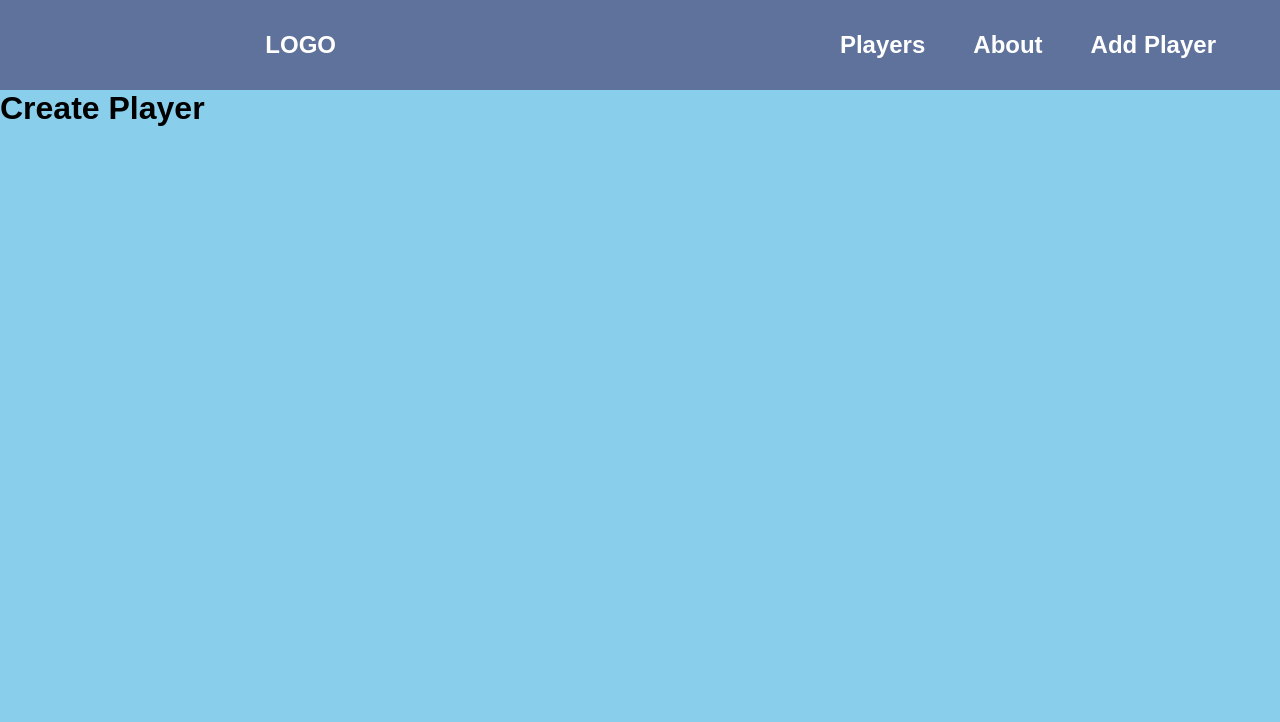
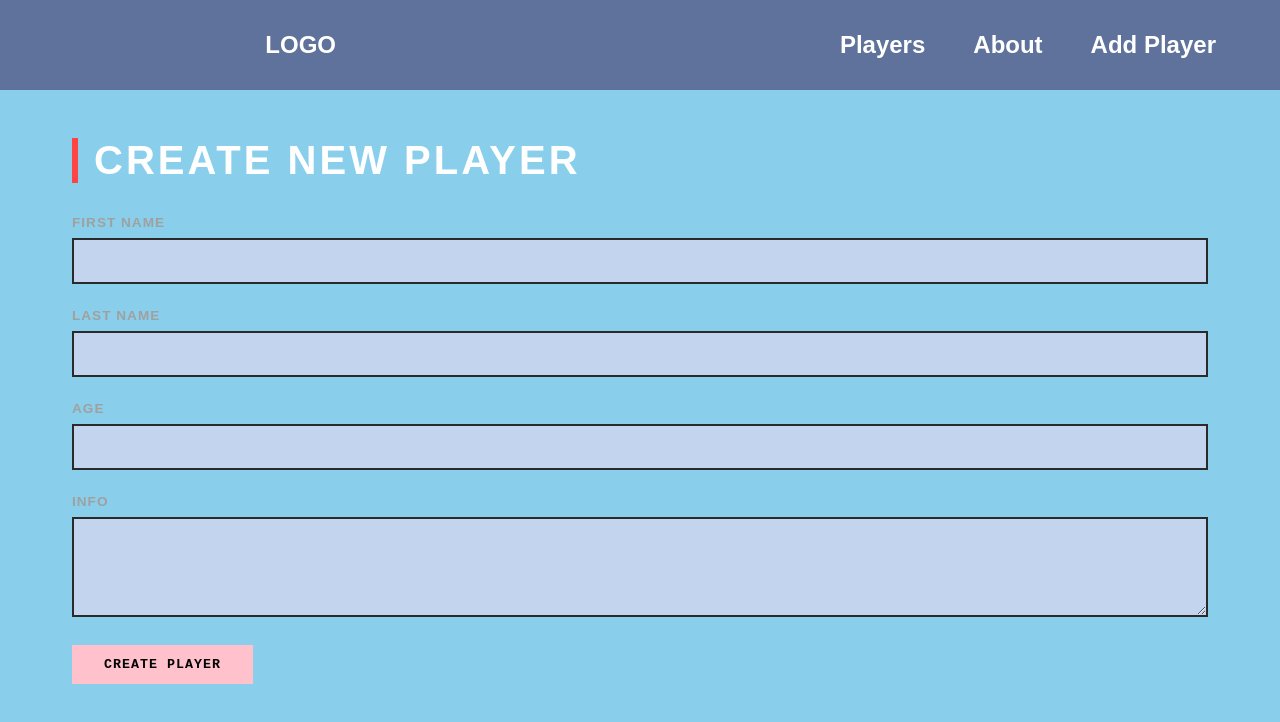
Before and after one commit to craigdev937/type1play, a React app in the folder front/: page /create in a window 1280 px wide. Shown: the top 722 px of the page. Built offline with nearby package versions, Linux system fonts and the light colour scheme; the HTML template or start-up script is replaced by a standard one.

Commit message:
Updated the Schema and Created the Form.

```diff
--- a/front/src/app/App.css
+++ b/front/src/app/App.css
@@ -26,3 +26,19 @@ body {
     background-color: var(--sky);
     font-family: sans-serif;
 }
+
+.btn {
+    padding: 0.75rem 2rem;
+    background: var(--pink);
+    color: var(--black);
+    border: none;
+    font-family: monospace;
+    font-weight: 700;
+    font-smooth: 0.9rem;
+    text-transform: uppercase;
+    letter-spacing: 1px;
+    cursor: pointer;
+    transition: all 0.2s ease;
+    position: relative;
+    overflow: hidden;
+}
--- a/front/src/containers/form/Form.css
+++ b/front/src/containers/form/Form.css
@@ -0,0 +1,65 @@
+.form-container {
+    background: var(--hover);
+    border: 3px solid var(--border);
+    padding: 2rem;
+    margin-bottom: 2rem;
+    position: relative;
+    animation: scaleIn 0.4s ease;
+}
+
+@keyframes scaleIn {
+    from {
+        transform: scale(0.95);
+        opacity: 0;
+    }
+    to {
+        transform: scale(1);
+        opacity: 1;
+    }
+}
+
+.form__group {
+    margin-bottom: 1.5rem;
+}
+
+.form__group label {
+    display: block;
+    font-weight: 700;
+    text-transform: uppercase;
+    font-size: 0.85rem;
+    letter-spacing: 1px;
+    margin-bottom: 0.5rem;
+    color: var(--text-secondary);
+}
+
+.form__group input,
+textarea {
+    width: 100%;
+    padding: 0.75rem;
+    background: var(--grey);
+    border: 2px solid var(--border);
+    color: var(--black);
+    font-family: monospace;
+    font-size: 0.95rem;
+    transition: all 0.2s ease;
+}
+
+.form__group input:focus,
+textarea:focus {
+    outline: none;
+    border-color: var(--accent);
+    box-shadow: 0 0 0 3px rgba(255, 68, 68, 0.1);
+}
+
+.form__group textarea {
+    min-height: 100px;
+    resize: vertical;
+}
+
+.error {
+    color: var(--accent);
+    font-size: 0.8rem;
+    margin-top: 0.25rem;
+    display: block;
+    font-weight: 700;
+}
--- a/front/src/containers/form/Form.tsx
+++ b/front/src/containers/form/Form.tsx
@@ -1,3 +1,74 @@
-import React from "react";
 import "./Form.css";
-import {  } from ""
+import { useForm } from "react-hook-form";
+import { zodResolver } from "@hookform/resolvers/zod";
+import { PlayerSchema, PSType } from "../../validation/Schema";
+import { IPlay } from "../../models/Interfaces";
+
+type Props = {
+    initialData?: IPlay,
+    onSubmit: (data: IPlay) => void,
+    submitLabel?: string
+};
+
+export const Form =
+({ initialData, onSubmit, submitLabel = "Create Player" }: Props) => {
+    const { register, handleSubmit,
+        formState: { errors } } = useForm<PSType>({
+        resolver: zodResolver(PlayerSchema),
+        defaultValues: initialData
+    });
+
+    return (
+        <form
+            className="form__container"
+            onSubmit={handleSubmit(onSubmit)}
+        >
+            <aside className="form__group">
+                <label htmlFor="first">First Name</label>
+                <input id="first" {...register("first")} />
+                {errors.first &&
+                    <span className="error"
+                    >{errors.first.message}
+                </span>}
+            </aside>
+
+            <aside className="form__group">
+                <label htmlFor="last">Last Name</label>
+                <input id="last" {...register("last")} />
+                {errors.last &&
+                    <span className="error"
+                    >{errors.last.message}
+                </span>}
+            </aside>
+
+            <aside className="form__group">
+                <label htmlFor="age">Age</label>
+                <input
+                    id="age"
+                    type="number"
+                    {...register("age", {
+                        valueAsNumber: true
+                    })}
+                />
+                {errors.age &&
+                    <span className="error"
+                    >{errors.age.message}
+                </span>}
+            </aside>
+
+            <aside className="form__group">
+                <label htmlFor="info">Info</label>
+                <textarea id="info" {...register("info")} />
+                {errors.info &&
+                    <span className="error"
+                    >{errors.info.message}
+                </span>}
+            </aside>
+            <button
+                type="submit"
+                className="btn"
+                >{submitLabel}
+            </button>
+        </form>
+    );
+};
--- a/front/src/pages/create/Create.css
+++ b/front/src/pages/create/Create.css
@@ -0,0 +1,40 @@
+.create__title {
+    font-size: 2.5rem;
+    font-weight: 700;
+    text-transform: uppercase;
+    letter-spacing: 3px;
+    margin-bottom: 2rem;
+    color: var(--text-primary);
+    border-left: 6px solid var(--accent);
+    padding-left: 1rem;
+    animation: slideInLeft 0.5s ease;
+}
+
+@keyframes slideInLeft {
+    from {
+        transform: translateX(-50px);
+        opacity: 0;
+    }
+    to {
+        transform: translateX(0);
+        opacity: 1;
+    }
+}
+
+.create__container {
+    max-width: 1200px;
+    margin: 0 auto;
+    padding: 3rem 2rem;
+    animation: fadeIn 0.6s ease;
+}
+
+@keyframes fadeIn {
+    from {
+        opacity: 0;
+        transform: translateY(20px);
+    }
+    to {
+        opacity: 1;
+        transform: translateY(0);
+    }
+}
--- a/front/src/pages/create/Create.tsx
+++ b/front/src/pages/create/Create.tsx
@@ -1,10 +1,25 @@
-import React from "react";
 import "./Create.css";
+import { useNavigate } from "react-router";
+import { Form } from "../../containers/form/Form";
+import { PlayAPI } from "../../global/PlayAPI";
+import { IPlay } from "../../models/Interfaces";
 
 export const Create = () => {
+    const navigate = useNavigate();
+    const [addPlayer] = PlayAPI.useAddMutation();
+
+    const handleAdd = async (data: IPlay) => {
+        await addPlayer(data);
+        navigate("/");
+    }
+
     return (
-        <React.Fragment>
-            <h1>Create Player</h1>
-        </React.Fragment>
+        <main className="create__container">
+            <h2 className="create__title">Create New Player</h2>
+            <Form
+                submitLabel="Create Player"
+                onSubmit={handleAdd}
+            />
+        </main>
     );
 };
--- a/front/src/validation/Schema.tsx
+++ b/front/src/validation/Schema.tsx
@@ -1,16 +1,20 @@
 import { z } from "zod";
 
 export const PlayerSchema = z.object({
-    first: z.string().min(1, "First name is required!")
+    first: z.string()
+        .min(1, "First name is required!")
         .max(50, "First name is too long!"),
-    last: z.string().min(1, "Last name is required!")
+    last: z.string()
+        .min(1, "Last name is required!")
         .max(50, "Last name is too long!"),
-    age: z.string().refine((vol) => {
-        const num = parseInt(vol);
-        return !isNaN(num) && num >= 0 && num <= 150;
+    age: z.number()
+        .refine((vol) => {
+            const num = (vol);
+            return !isNaN(num) && num >= 0 && num <= 150;
     }, "Age must be between 0 and 150"),
-    info: z.string().min(1, "Info is required")
+    info: z.string()
+        .min(1, "Info is required")
         .max(500, "Info is too long!")
 });
 
-export type PS = z.infer<typeof PlayerSchema>;
+export type PSType = z.infer<typeof PlayerSchema>;
```
